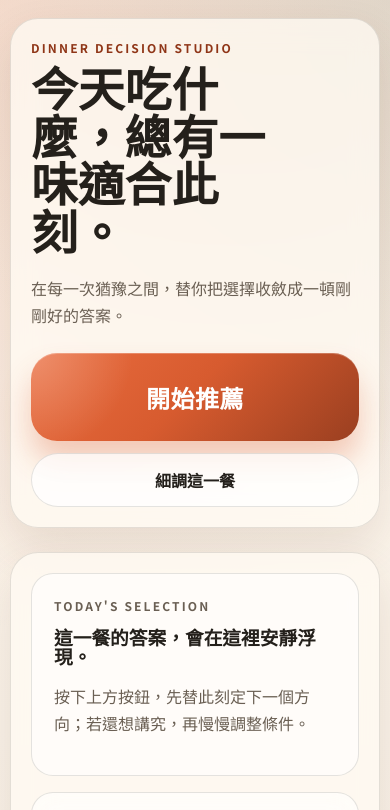
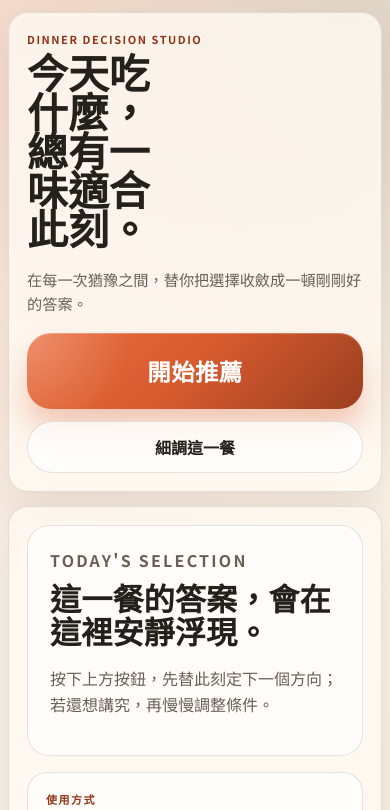
Before and after one commit to xz487zx/-, a plain HTML site: page index.html in a window 390 px wide. Shown: the top 810 px of the page. Drawn offline with Linux system fonts and the light colour scheme; a web font is replaced by a local one.

Commit message:
Improve mobile layout

```diff
--- a/styles.css
+++ b/styles.css
@@ -88,6 +88,7 @@ textarea {
 .hero h1 {
   font-size: clamp(2.8rem, 6vw, 5rem);
   max-width: 10ch;
+  text-wrap: balance;
 }
 
 .hero-text,
@@ -400,14 +401,14 @@ textarea {
 @media (max-width: 720px) {
   .page-shell {
     width: min(100% - 20px, 1200px);
-    padding-top: 18px;
+    padding-top: 12px;
   }
 
   .hero-copy,
   .hero-panel,
   .mode-panel,
   .result-panel {
-    padding: 20px;
+    padding: 18px;
   }
 
   .form-grid,
@@ -415,14 +416,44 @@ textarea {
     grid-template-columns: 1fr;
   }
 
+  .eyebrow,
+  .result-kicker,
+  .favorites-title,
+  .hero-panel-title {
+    font-size: 11px;
+    letter-spacing: 0.14em;
+    margin-bottom: 10px;
+  }
+
   .hero h1 {
-    font-size: clamp(2.3rem, 12vw, 3.4rem);
+    font-size: clamp(2.2rem, 11vw, 3.25rem);
+    max-width: 8ch;
+    line-height: 0.95;
+  }
+
+  .hero-text,
+  .panel-head p,
+  .result-description,
+  .result-empty p,
+  .hero-panel li,
+  .alternatives ul,
+  .favorites-card ul {
+    font-size: 1rem;
+    line-height: 1.6;
+  }
+
+  .hero-actions,
+  .pk-actions,
+  .result-actions {
+    margin-top: 18px;
   }
 
   .start-button {
     width: 100%;
-    min-height: 88px;
-    border-radius: 26px;
+    min-height: 76px;
+    padding: 18px 20px;
+    border-radius: 24px;
+    font-size: clamp(1.35rem, 6vw, 1.8rem);
   }
 
   .tabs {
@@ -444,4 +475,65 @@ textarea {
     width: 100%;
     justify-content: center;
   }
+
+  .ghost-button,
+  .primary-button {
+    padding: 13px 18px;
+  }
+
+  .result-card h3,
+  .result-empty h3 {
+    font-size: clamp(1.6rem, 8vw, 2.2rem);
+    line-height: 1.06;
+  }
+
+  .result-tags {
+    margin: 16px 0;
+  }
+
+  .result-tags span,
+  .pk-chip {
+    font-size: 0.82rem;
+    padding: 7px 10px;
+  }
 }
+
+@media (max-width: 430px) {
+  .page-shell {
+    width: calc(100% - 16px);
+    padding-bottom: 28px;
+  }
+
+  .hero,
+  .workspace-grid {
+    gap: 14px;
+  }
+
+  .hero-copy,
+  .hero-panel,
+  .mode-panel,
+  .result-panel,
+  .favorites-card,
+  .side-panel {
+    border-radius: 20px;
+  }
+
+  .hero h1 {
+    font-size: clamp(2rem, 10.5vw, 2.9rem);
+    max-width: 7ch;
+  }
+
+  .hero-text {
+    font-size: 0.95rem;
+  }
+
+  .tabs {
+    margin-bottom: 14px;
+    padding: 6px;
+  }
+
+  .tab {
+    padding: 10px 14px;
+    font-size: 0.92rem;
+  }
+}
```
